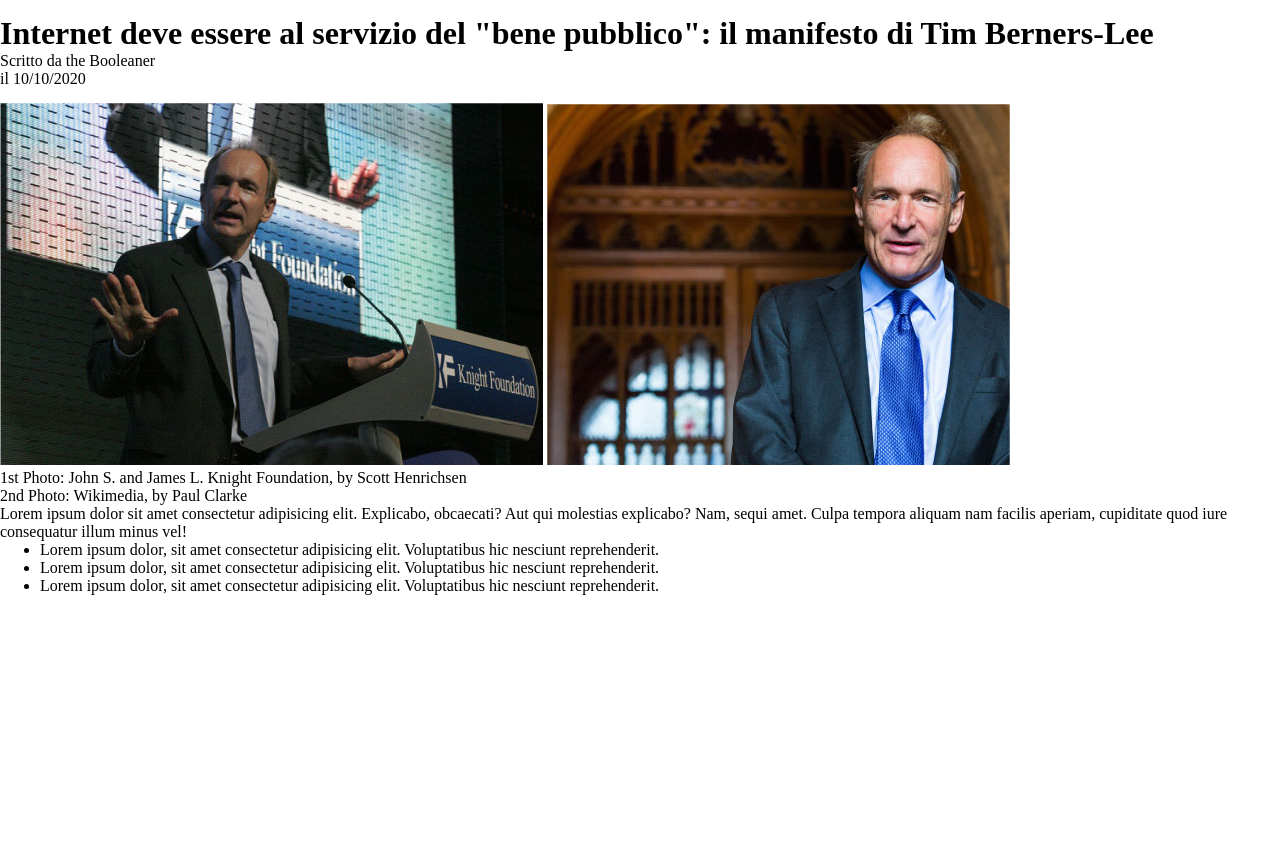
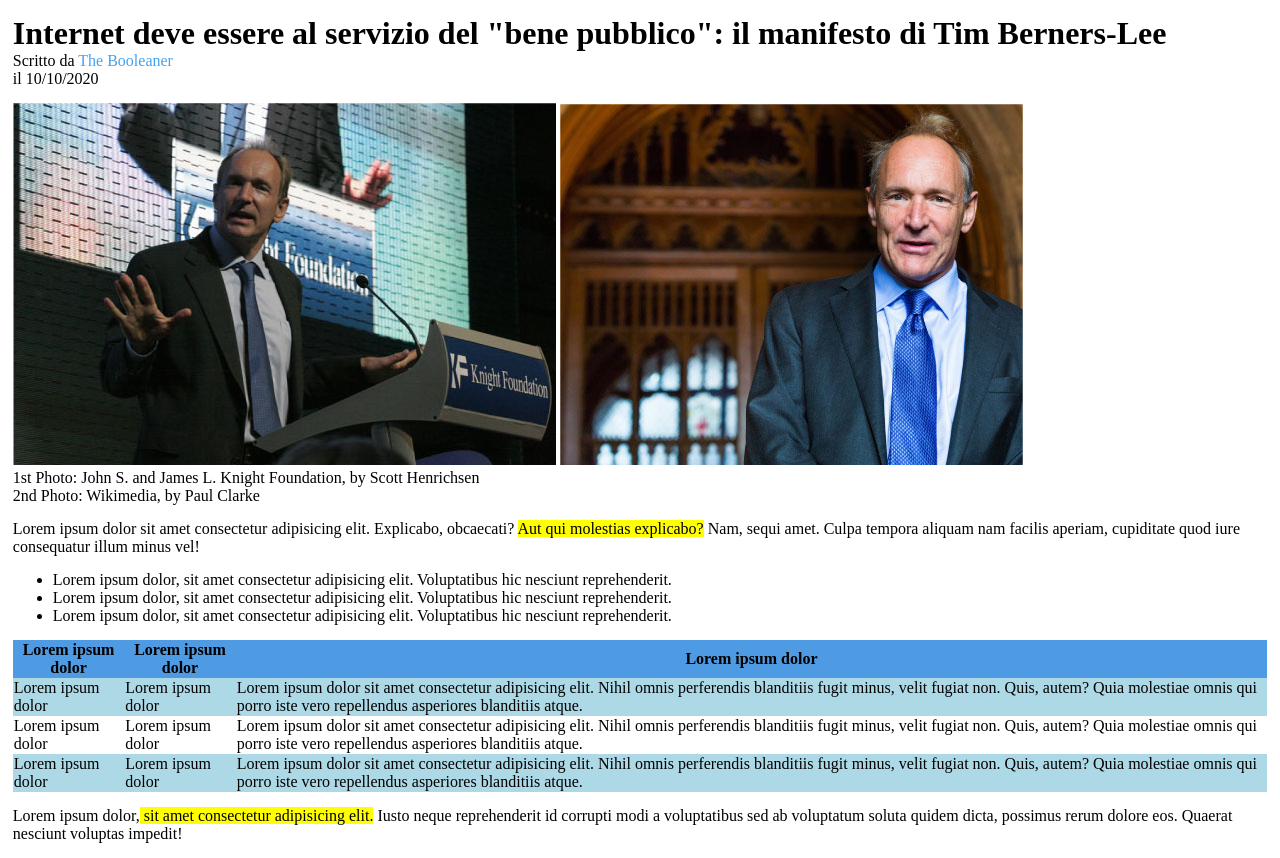
Before and after one commit to ludovicamessineo/html-css-booleaner, a plain HTML site: page index.html in a window 1280 px wide. Shown: the part 50-908 px from the top of the page. Before the commit the page ends 800 px from the top, so only its background shows below. Drawn offline with Linux system fonts and the light colour scheme.

Commit message:
main completed

```diff
--- a/css/style.css
+++ b/css/style.css
@@ -13,10 +13,41 @@ header {
 
 .logo {
     width: 130px;
-    background-position: bottom;
+}
+
+.container {
+    width: 98%;
+    margin: auto;
 }
 
 .introduzione {
     margin-top: 15px;
     margin-bottom: 15px;
 }
+
+.blue-text {
+    color:rgb(68, 162, 240)
+}
+
+p {
+    margin-top: 15px;
+    margin-bottom: 15px;
+}
+
+table {
+    margin-top: 15px;
+    margin-bottom: 15px;
+    border-collapse: collapse;
+}
+
+thead {
+    background-color: rgb(78, 155, 228);
+}
+
+.light-blue {
+    background-color: lightblue;
+}
+
+.bg-yellow {
+    background-color: yellow;
+}
--- a/index.html
+++ b/index.html
@@ -17,10 +17,11 @@
 
     <main>
 
+        <div class="container">
             <!-- Titolo -->
             <div class="introduzione">
                 <h1>Internet deve essere al servizio del "bene pubblico": il manifesto di Tim Berners-Lee</h1>
-            <div>Scritto da the Booleaner</div>
+                <div>Scritto da <span class="blue-text">The Booleaner</span></div>
                 <div>il 10/10/2020</div>
             </div>
             <!-- /Titolo -->
@@ -34,9 +35,10 @@
             </div>
             <!-- /Foto Tim -->
 
+            <!-- Testo -->
             <div>
                 <p>
-                Lorem ipsum dolor sit amet consectetur adipisicing elit. Explicabo, obcaecati? Aut qui molestias explicabo? Nam, sequi amet. Culpa tempora aliquam nam facilis aperiam, cupiditate quod iure consequatur illum minus vel!
+                    Lorem ipsum dolor sit amet consectetur adipisicing elit. Explicabo, obcaecati? <span class="bg-yellow">Aut qui molestias explicabo?</span> Nam, sequi amet. Culpa tempora aliquam nam facilis aperiam, cupiditate quod iure consequatur illum minus vel!
                 </p>
                 <ul>
                     <li>Lorem ipsum dolor, sit amet consectetur adipisicing elit. Voluptatibus hic nesciunt reprehenderit.</li>
@@ -44,7 +46,56 @@
                     <li>Lorem ipsum dolor, sit amet consectetur adipisicing elit. Voluptatibus hic nesciunt reprehenderit.</li>
                 </ul>
             </div>
+            <!-- /Testo -->
 
+            <!-- Tabella -->
+            <div>
+                <table>
+                    <!-- Intestazione tabella -->
+                    <thead>
+                        <tr>
+                            <th>Lorem ipsum dolor</th>
+                            <th>Lorem ipsum dolor</th>
+                            <th>Lorem ipsum dolor</th>
+                        </tr>
+                    </thead>
+                    <!-- /Intestazione tabella -->
+
+                    <!-- Corpo tabella -->
+                    <tbody class="light-blue">
+                        <tr>
+                            <td>Lorem ipsum dolor</td>
+                            <td>Lorem ipsum dolor</td>
+                            <td>Lorem ipsum dolor sit amet consectetur adipisicing elit. Nihil omnis perferendis blanditiis fugit minus, velit fugiat non. Quis, autem? Quia molestiae omnis qui porro iste vero repellendus asperiores blanditiis atque.</td>
+                        </tr>
+                    </tbody>
+
+                    <tbody>
+                        <tr>
+                            <td>Lorem ipsum dolor</td>
+                            <td>Lorem ipsum dolor</td>
+                            <td>Lorem ipsum dolor sit amet consectetur adipisicing elit. Nihil omnis perferendis blanditiis fugit minus, velit fugiat non. Quis, autem? Quia molestiae omnis qui porro iste vero repellendus asperiores blanditiis atque.</td>
+                        </tr>
+                    </tbody>
+
+                    <tbody class="light-blue">
+                        <tr>
+                            <td>Lorem ipsum dolor</td>
+                            <td>Lorem ipsum dolor</td>
+                            <td>Lorem ipsum dolor sit amet consectetur adipisicing elit. Nihil omnis perferendis blanditiis fugit minus, velit fugiat non. Quis, autem? Quia molestiae omnis qui porro iste vero repellendus asperiores blanditiis atque.</td>
+                        </tr>
+                    </tbody>
+                    <!-- /Corpo tabella -->
+
+                </table>
+            </div>
+            <!-- /Tabella -->
+
+            <div>
+                 <p>Lorem ipsum dolor,<span class="bg-yellow"> sit amet consectetur adipisicing elit.</span>  Iusto neque reprehenderit id corrupti modi a voluptatibus sed ab voluptatum soluta quidem dicta, possimus rerum dolore eos. Quaerat nesciunt voluptas impedit!</p>
+             </div>
+
+      </div>
     </main>
 
     <footer></footer>
```
Lines whose indentation alone changed are shown as unchanged.
